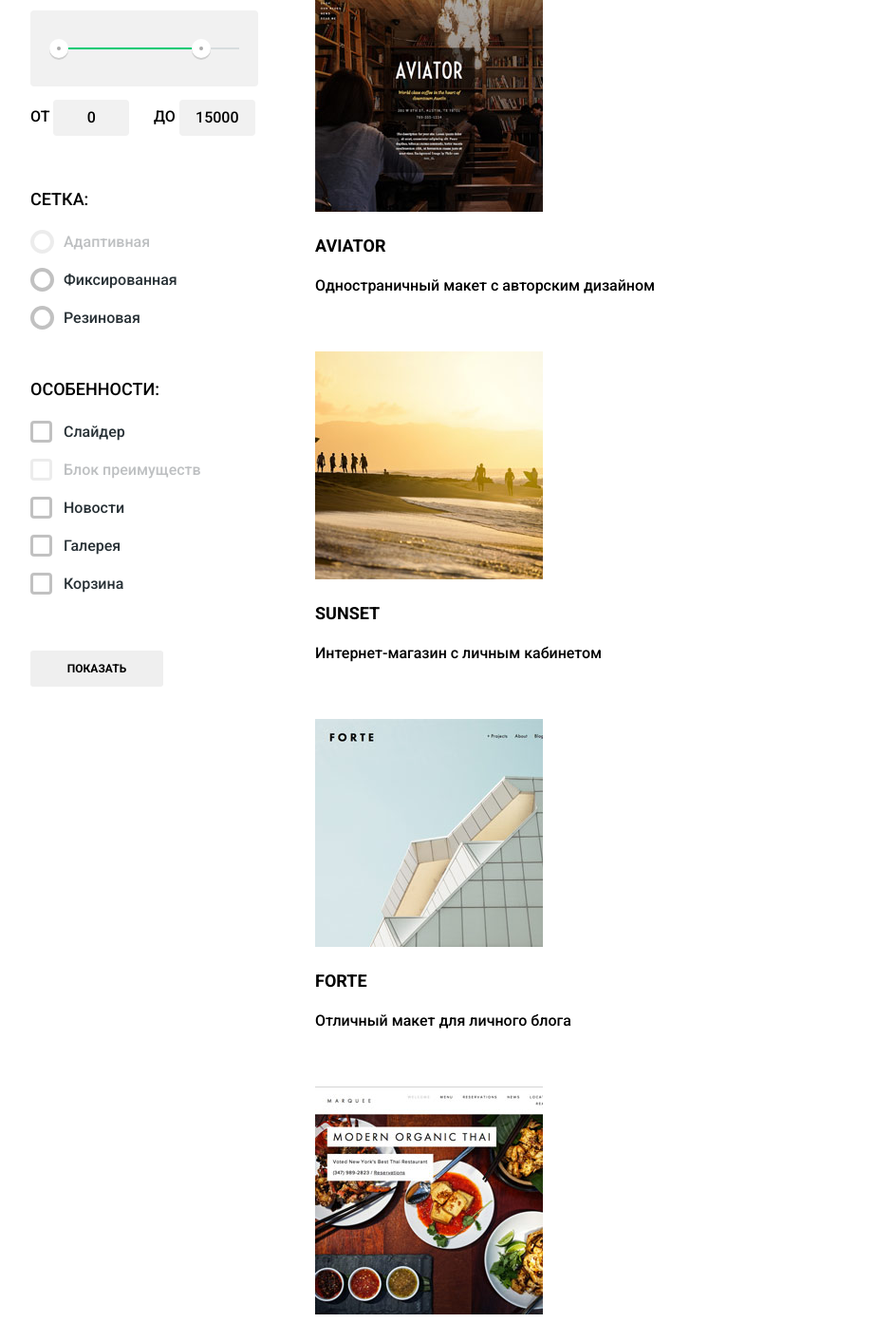
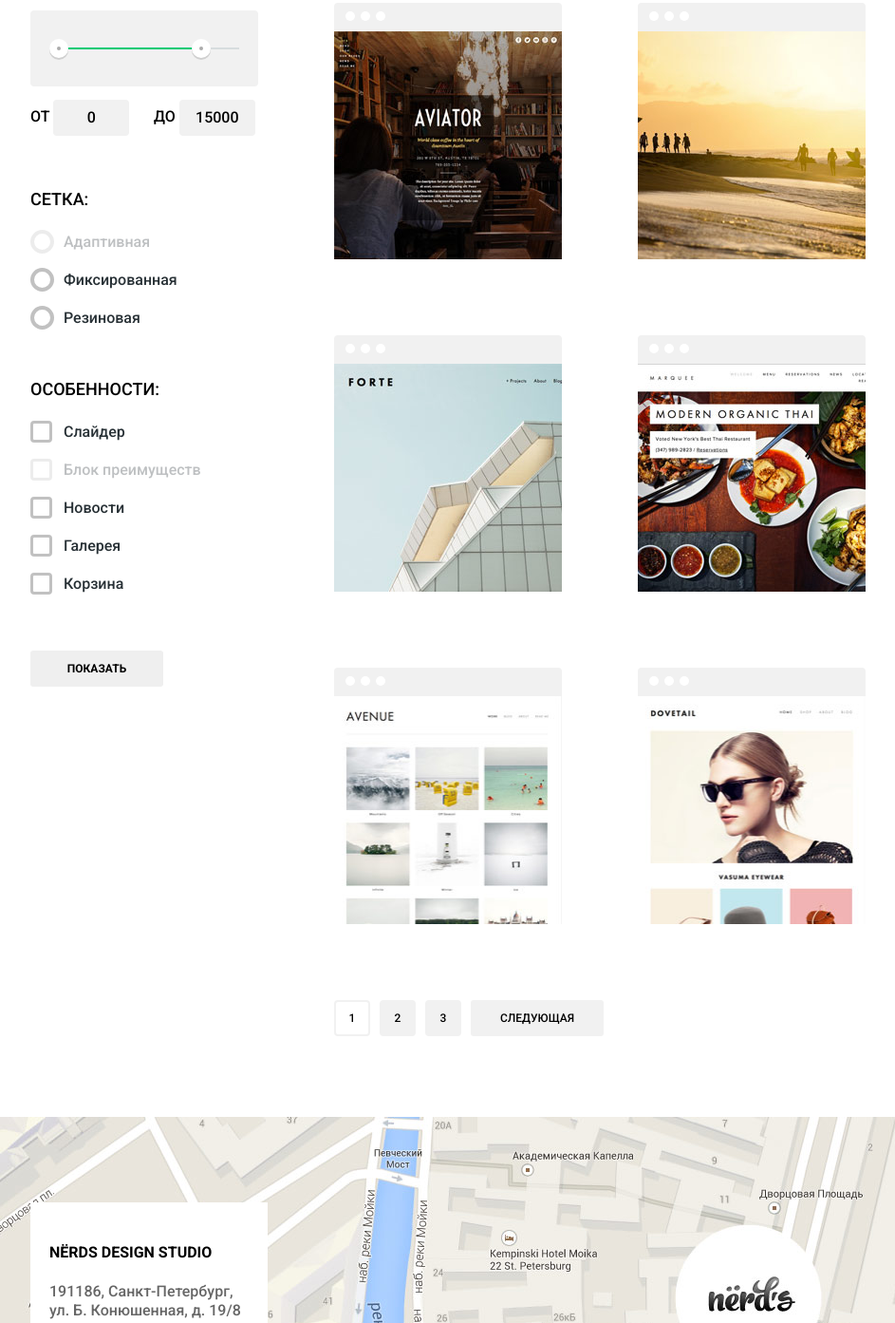
Before and after one commit to artemka107/nerds_project, a plain HTML site: page shop.html in a window 1280 px wide. Shown: the part 421-1814 px from the top of the page at 95% size, without its empty margins (168-1111 px from the left). Drawn offline with Linux system fonts and the light colour scheme.

Commit message:
доделал две страницы без интерактивной каты и js

```diff
--- a/css/style.css
+++ b/css/style.css
@@ -847,7 +847,7 @@ textarea[name="letter"]:focus {
 
 .content {
   float: right;
-  width: 580px;
+  width: 560px;
 }
 
 .range-controls {
@@ -1067,6 +1067,7 @@ input[type="checkbox"]:enabled+label:hover .indicator:after {
 
 .sort {
   position: relative;
+  margin-bottom: 20px;
 }
 
 .sort-name {
@@ -1166,3 +1167,180 @@ input[type="checkbox"]:enabled+label:hover .indicator:after {
 .sort-max-active {
   border-bottom-color: #00ca74;
 }
+
+.catalog {
+  font-size: 0;
+}
+
+
+.catalog-item {
+  position: relative;
+  display: inline-block;
+  vertical-align: top;
+  font-size: 12px;
+  width: 240px;
+  margin-right: 80px;
+  margin-bottom: 80px;
+  cursor: pointer;
+}
+
+.catalog-item:hover .item-header {
+  background: #797979;
+}
+
+.catalog-item:hover .shop-item {
+  opacity: 1;
+  z-index: 1;
+}
+
+.catalog-item:nth-child(2n) {
+  margin-right: 0;
+}
+
+.item-header {
+  width: 240px;
+  height: 28px;
+  padding-top: 2px;
+  border-top-right-radius: 4px;
+  border-top-left-radius: 4px;
+  background: #f1f1f1;
+    transition: background-color 0.2s ease;
+}
+
+.item-header-toggle {
+  display: inline-block;
+  width: 10px;
+  height: 10px;
+  margin-right: 3px;
+  background: #fff;
+  vertical-align: middle;
+  border-radius: 50%;
+}
+
+.item-header-toggle:first-child {
+  margin-left: 12px;
+}
+
+.item-image {
+  width: 240px;
+  height: 240px;
+}
+
+.shop-item {
+  position: absolute;
+  top: 50px;
+  left: 20px;
+  z-index: -1;
+  opacity: 0;
+  width: 160px;
+  height: 175px;
+  padding-top: 30px;
+  padding-left: 20px;
+  padding-right: 20px;
+  background: #fff;
+  text-align: center;
+  transition: opacity 0.2s ease;
+}
+
+.shop-title {
+  font-size: 18px;
+  line-height: 24px;
+  margin: 0;
+  margin-bottom: 15px;
+}
+
+.shop-item p {
+  font-size: 14px;
+  line-height: 18px;
+  margin: 0;
+}
+
+.shop-btn {
+  position: absolute;
+  left: 30px;
+  bottom: 30px;
+  width: 120px;
+  padding: 7px 10px;
+  font-size: 18px;
+  line-height: 24px;
+  color: #fff;
+  background: #fb565a;
+}
+
+.shop-btn:hover {
+  background: #d6494d;
+}
+
+.shop-btn:active {
+  background: #b63538;
+}
+
+.pagination {
+  padding: 0;
+  margin: 0;
+  list-style: none;
+  font-size: 0;
+}
+
+.pagination-item {
+  display: inline-block;
+  vertical-align: top;
+  text-align: center;
+  margin-right: 10px;
+}
+
+.pagination-link {
+  display: block;
+  vertical-align: top;
+  width: 38px;
+  height: 38px;
+  background: #f1f1f1;
+  line-height: 38px;
+  font-size: 12px;
+  color: #000;
+  border-radius: 4px;
+}
+
+.pagination-link:hover {
+  background: #e5e5e5;
+}
+
+.pagination-link:active {
+  background: #d5d5d5;
+  box-shadow: inset 0 3px 0 rgba(0, 0, 0, 0.15);
+}
+
+.next {
+  width: 120px;
+  font-size: 12px;
+  line-height: 18px;
+  color: #000;
+  text-transform: uppercase;
+  background: #f1f1f1;
+}
+
+.next:hover {
+  background: #e5e5e5;
+}
+
+.next:active {
+  background: #d5d5d5;
+}
+
+.current {
+  width: 34px;
+  height: 34px;
+  border: 2px solid  #f1f1f1;
+  background: #fff;
+  line-height: 34px;
+  cursor: context-menu;
+}
+
+.current:hover {
+  background: #fff;
+}
+
+.current:active {
+  background: #fff;
+  box-shadow: none;
+}
--- a/shop.html
+++ b/shop.html
@@ -113,101 +113,101 @@
       <div class="section catalog">
         <article class="catalog-item">
           <div class="item-header">
-            <span class="item-header-toogle"></span>
-            <span class="item-header-toogle"></span>
-            <span class="item-header-toogle"></span>
+            <a href="#" class="item-header-toggle"></a>
+            <a href="#" class="item-header-toggle"></a>
+            <a href="#" class="item-header-toggle"></a>
           </div>
           <div class="item-image"><img src="img/item-1.jpg" alt="Aviator" width="240" height="240"></div>
           <div class="shop-item">
             <h2 class="shop-title">AVIATOR</h2>
             <p>Одностраничный макет с авторским дизайном</p>
-            <a href="" class="btn shop btn">8000 Р.</a>
+            <a href="" class="btn shop-btn">8000 Р.</a>
           </div>
         </article>
 
         <article class="catalog-item">
           <div class="item-header">
-            <span class="item-header-toogle"></span>
-            <span class="item-header-toogle"></span>
-            <span class="item-header-toogle"></span>
+            <a href="#" class="item-header-toggle"></a>
+            <a href="#" class="item-header-toggle"></a>
+            <a href="#" class="item-header-toggle"></a>
           </div>
           <div class="item-image"><img src="img/item-2.jpg" alt="Sunset" width="240" height="240"></div>
           <div class="shop-item">
             <h2 class="shop-title">Sunset</h2>
             <p>Интернет-магазин с личным кабинетом</p>
-            <a href="" class="btn shop btn">10000 Р.</a>
+            <a href="" class="btn shop-btn">10000 Р.</a>
           </div>
         </article>
 
         <article class="catalog-item">
           <div class="item-header">
-            <span class="item-header-toogle"></span>
-            <span class="item-header-toogle"></span>
-            <span class="item-header-toogle"></span>
+            <a href="#" class="item-header-toggle"></a>
+            <a href="#" class="item-header-toggle"></a>
+            <a href="#" class="item-header-toggle"></a>
           </div>
           <div class="item-image"><img src="img/item-3.jpg" alt="FOrte" width="240" height="240"></div>
           <div class="shop-item">
             <h2 class="shop-title">FORTE</h2>
             <p>Отличный макет для личного блога</p>
-            <a href="" class="btn shop btn">5000 Р.</a>
+            <a href="" class="btn shop-btn">5000 Р.</a>
           </div>
         </article>
 
         <article class="catalog-item">
           <div class="item-header">
-            <span class="item-header-toogle"></span>
-            <span class="item-header-toogle"></span>
-            <span class="item-header-toogle"></span>
+            <a href="#" class="item-header-toggle"></a>
+            <a href="#" class="item-header-toggle"></a>
+            <a href="#" class="item-header-toggle"></a>
           </div>
           <div class="item-image"><img src="img/item-4.jpg" alt="Modern organic that" width="240" height="240"></div>
           <div class="shop-item">
             <h2 class="shop-title">Modern Organic THAI</h2>
             <p>Сайт для ресторана быстрого питания</p>
-            <a href="" class="btn shop btn">12000 Р.</a>
+            <a href="" class="btn shop-btn">12000 Р.</a>
           </div>
         </article>
 
         <article class="catalog-item">
           <div class="item-header">
-            <span class="item-header-toogle"></span>
-            <span class="item-header-toogle"></span>
-            <span class="item-header-toogle"></span>
+            <a href="#" class="item-header-toggle"></a>
+            <a href="#" class="item-header-toggle"></a>
+            <a href="#" class="item-header-toggle"></a>
           </div>
           <div class="item-image"><img src="img/item-5.jpg" alt="Avenus" width="240" height="240"></div>
           <div class="shop-item">
             <h2 class="shop-title">AVENUE</h2>
             <p>Макет для блога о путешествиях</p>
-            <a href="" class="btn shop btn">8000 Р.</a>
+            <a href="" class="btn shop-btn">8000 Р.</a>
           </div>
         </article>
 
         <article class="catalog-item">
           <div class="item-header">
-            <span class="item-header-toogle"></span>
-            <span class="item-header-toogle"></span>
-            <span class="item-header-toogle"></span>
+            <a href="#" class="item-header-toggle"></a>
+            <a href="#" class="item-header-toggle"></a>
+            <a href="#" class="item-header-toggle"></a>
           </div>
           <div class="item-image"><img src="img/item-6.jpg" alt="Dovetail" width="240" height="240"></div>
           <div class="shop-item">
             <h2 class="shop-title">DOVETAIL</h2>
             <p>Интернет-магазин с галереей товаров</p>
-            <a href="" class="btn shop btn">14000 Р.</a>
+            <a href="" class="btn shop-btn">14000 Р.</a>
           </div>
         </article>
       </div>
 
       <ul class="pagination">
         <li class="pagination-item">
-          <a href="№" class="pagination-link current">1</a>
+          <a href="#" class="pagination-link current">1</a>
         </li>
         <li class="pagination-item">
-          <a href="№" class="pagination-link">2</a>
+          <a href="#" class="pagination-link">2</a>
         </li>
         <li class="pagination-item">
-          <a href="№" class="pagination-link">3</a>
+          <a href="#" class="pagination-link">3</a>
         </li>
         <li class="pagination-item">
-          <a href="№" class="pagination-link next btn">Следующая</a>
+          <a href="#" class="next btn">Следующая</a>
         </li>
       </ul>
     </div>
```
